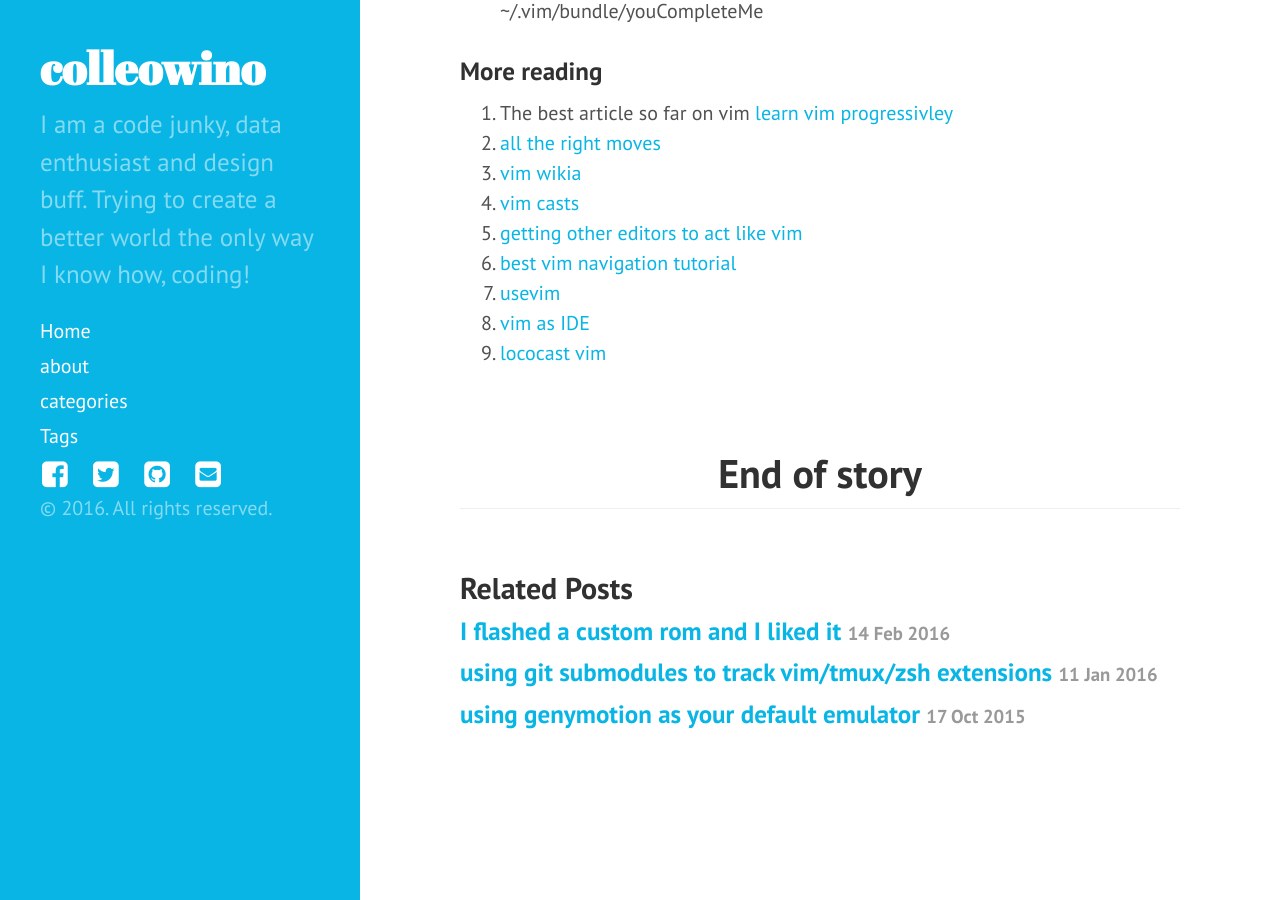
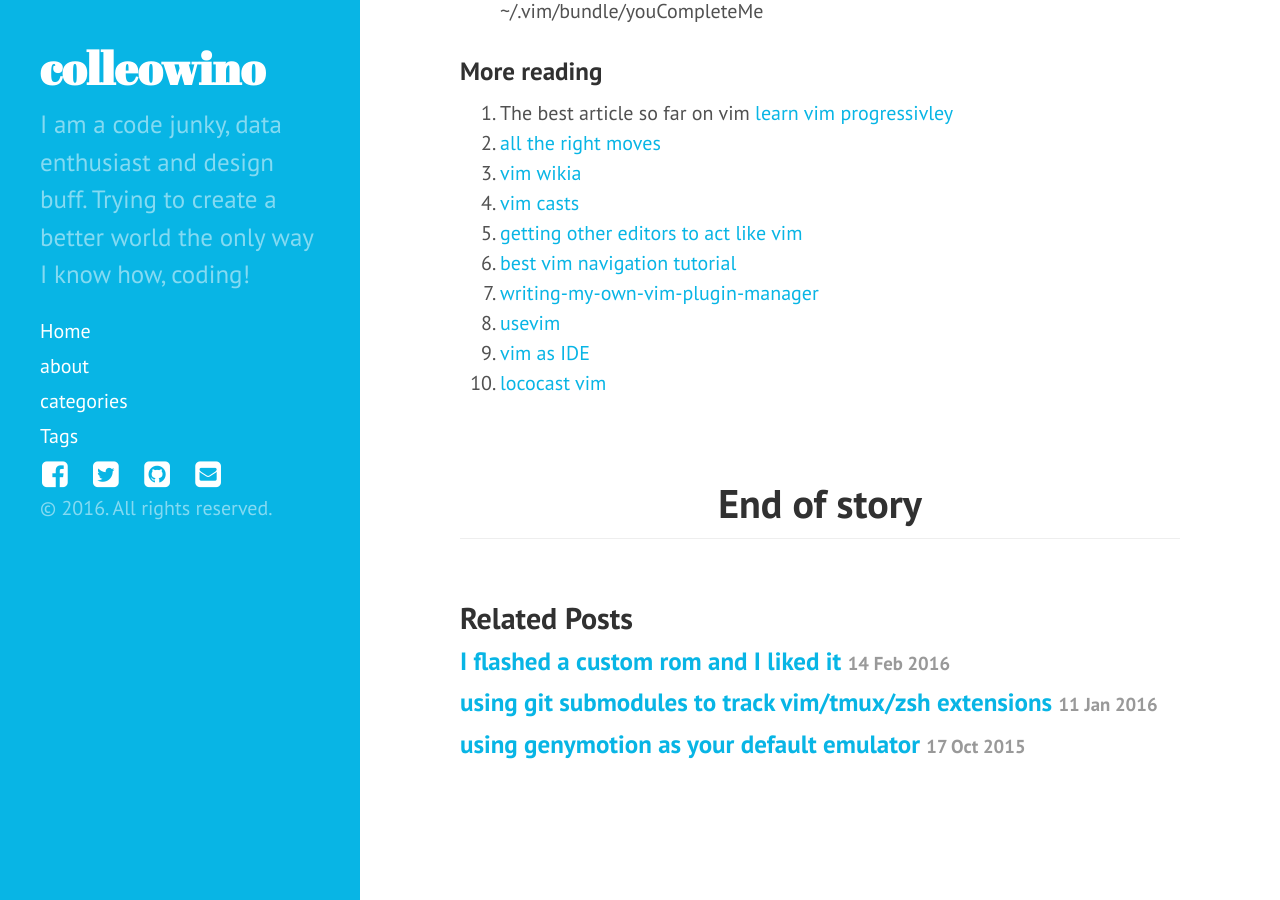
Before and after one commit to colleowino/colleowino.github.io, a Jekyll site: the page built from _posts/2016-02-17-vim-hacks.md, in a window 1280 px wide and 900 px high, scrolled down 2155 px. Built offline with Jekyll 4.4.1, drawn with Linux system fonts in a browser that asks for light colours; nearby versions of some CDN libraries; comment, search, counter and statistics services are not loaded.

Commit message:
new vim-hack link

```diff
--- a/_posts/2016-02-17-vim-hacks.md
+++ b/_posts/2016-02-17-vim-hacks.md
@@ -57,6 +57,7 @@ Its a fast, as-you-type, fuzzy-search code completion engine for Vim.
 2. [vim casts](http://vimcasts.org/)
 2. [getting other editors to act like vim](http://bilalquadri.com/blog/2014/03/02/harmonizing-with-vi-nature/#sublime)
 2. [best vim navigation tutorial](http://www.thegeekstuff.com/2009/03/8-essential-vim-editor-navigation-fundamentals/)
+2. [writing-my-own-vim-plugin-manager](http://junegunn.kr/2013/09/writing-my-own-vim-plugin-manager/)
 2. [usevim](http://usevim.com/)
 2. [vim as IDE](http://yannesposito.com/Scratch/en/blog/Vim-as-IDE/)
 2. [lococast vim](http://lococast.net/archives/tag/vim)
```
